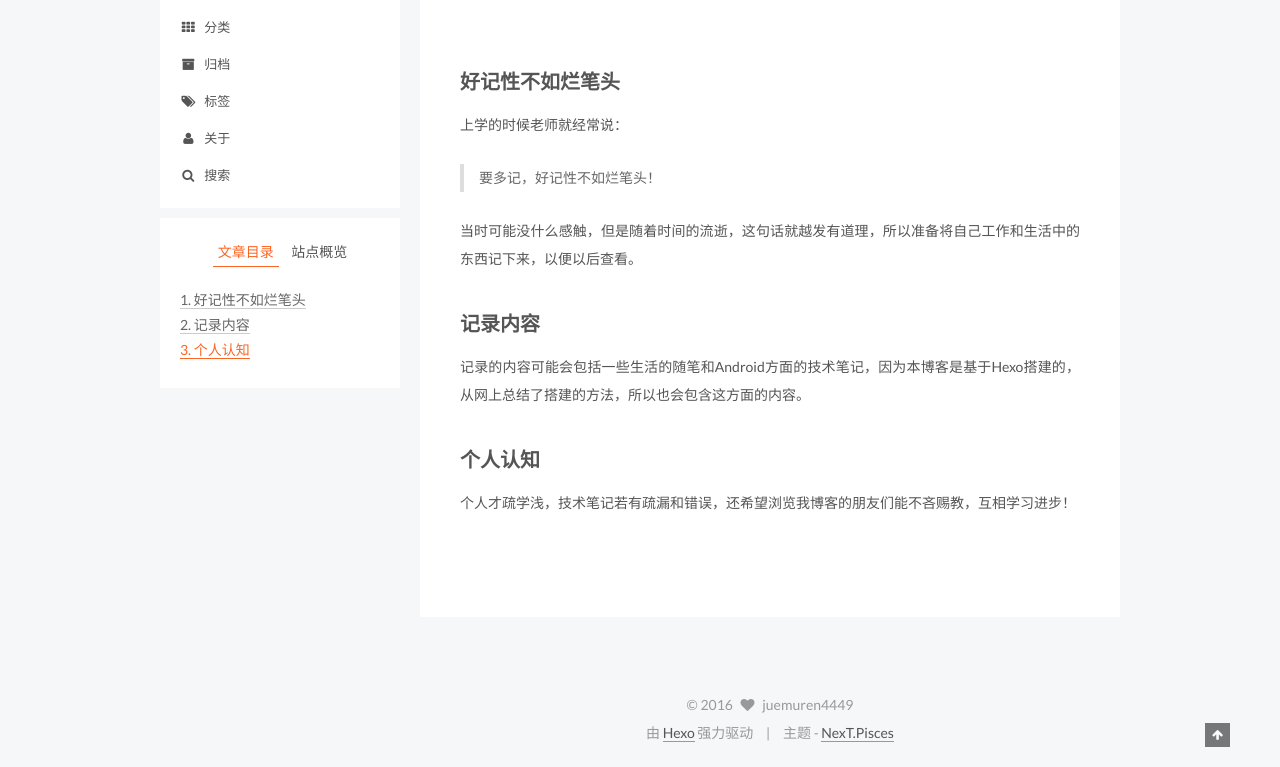
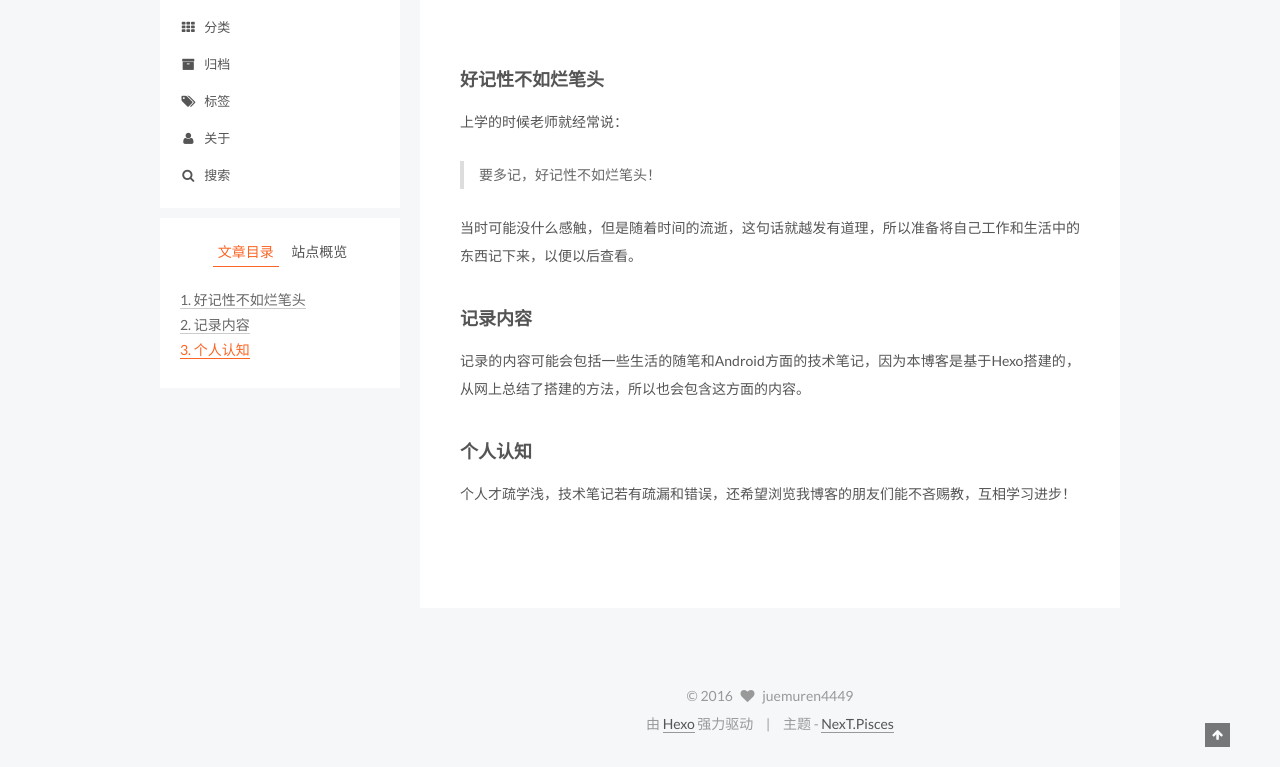
Before and after one commit to juemuren4449/juemuren4449.github.io, a plain HTML site: page 2016/12/18/开始记录/index.html in a window 1280 px wide. Shown: the part 153-920 px from the top of the page. Drawn offline with Linux system fonts and the light colour scheme; a script that the page names is missing.

Commit message:
Site updated: 2016-12-18 17:03:01

```diff
--- a/2016/12/18/开始记录/index.html
+++ b/2016/12/18/开始记录/index.html
@@ -98,7 +98,7 @@
 要多记，好记性不如烂笔头！
 
 当时可能没什么感触，但是随着时间的流逝，这句话就越发有道理，所以准备将自己工作和生活中的东西记下来，以便以后查看。">
-<meta property="og:updated_time" content="2016-12-18T08:58:40.000Z">
+<meta property="og:updated_time" content="2016-12-18T09:01:24.035Z">
 <meta name="twitter:card" content="summary">
 <meta name="twitter:title" content="开始记录">
 <meta name="twitter:description" content="好记性不如烂笔头上学的时候老师就经常说：
@@ -371,13 +371,13 @@
 
 
 
-        <h2 id="好记性不如烂笔头"><a href="#好记性不如烂笔头" class="headerlink" title="好记性不如烂笔头"></a>好记性不如烂笔头</h2><p>上学的时候老师就经常说：</p>
+        <h3 id="好记性不如烂笔头"><a href="#好记性不如烂笔头" class="headerlink" title="好记性不如烂笔头"></a>好记性不如烂笔头</h3><p>上学的时候老师就经常说：</p>
 <blockquote>
 <p>要多记，好记性不如烂笔头！</p>
 </blockquote>
 <p>当时可能没什么感触，但是随着时间的流逝，这句话就越发有道理，所以准备将自己工作和生活中的东西记下来，以便以后查看。<br><a id="more"></a></p>
-<h2 id="记录内容"><a href="#记录内容" class="headerlink" title="记录内容"></a>记录内容</h2><p>记录的内容可能会包括一些生活的随笔和Android方面的技术笔记，因为本博客是基于Hexo搭建的，从网上总结了搭建的方法，所以也会包含这方面的内容。</p>
-<h2 id="个人认知"><a href="#个人认知" class="headerlink" title="个人认知"></a>个人认知</h2><p>个人才疏学浅，技术笔记若有疏漏和错误，还希望浏览我博客的朋友们能不吝赐教，互相学习进步！</p>
+<h3 id="记录内容"><a href="#记录内容" class="headerlink" title="记录内容"></a>记录内容</h3><p>记录的内容可能会包括一些生活的随笔和Android方面的技术笔记，因为本博客是基于Hexo搭建的，从网上总结了搭建的方法，所以也会包含这方面的内容。</p>
+<h3 id="个人认知"><a href="#个人认知" class="headerlink" title="个人认知"></a>个人认知</h3><p>个人才疏学浅，技术笔记若有疏漏和错误，还希望浏览我博客的朋友们能不吝赐教，互相学习进步！</p>
 
 
     </div>
@@ -525,7 +525,7 @@
 
 
 
-              <div class="post-toc-content"><ol class="nav"><li class="nav-item nav-level-2"><a class="nav-link" href="#好记性不如烂笔头"><span class="nav-number">1.</span> <span class="nav-text">好记性不如烂笔头</span></a></li><li class="nav-item nav-level-2"><a class="nav-link" href="#记录内容"><span class="nav-number">2.</span> <span class="nav-text">记录内容</span></a></li><li class="nav-item nav-level-2"><a class="nav-link" href="#个人认知"><span class="nav-number">3.</span> <span class="nav-text">个人认知</span></a></li></ol></div>
+              <div class="post-toc-content"><ol class="nav"><li class="nav-item nav-level-3"><a class="nav-link" href="#好记性不如烂笔头"><span class="nav-number">1.</span> <span class="nav-text">好记性不如烂笔头</span></a></li><li class="nav-item nav-level-3"><a class="nav-link" href="#记录内容"><span class="nav-number">2.</span> <span class="nav-text">记录内容</span></a></li><li class="nav-item nav-level-3"><a class="nav-link" href="#个人认知"><span class="nav-number">3.</span> <span class="nav-text">个人认知</span></a></li></ol></div>
 
           </div>
         </section>
--- a/css/main.css
+++ b/css/main.css
@@ -1549,7 +1549,7 @@ pre .javascript .function {
   width: 4px;
   height: 4px;
   border-radius: 50%;
-  background: #4d8636;
+  background: #6fffff;
 }
 .links-of-blogroll {
   font-size: 13px;
```
Also changed, not shown: about/index.html (+4 -4 lines), index.html (+1 -1 lines).
